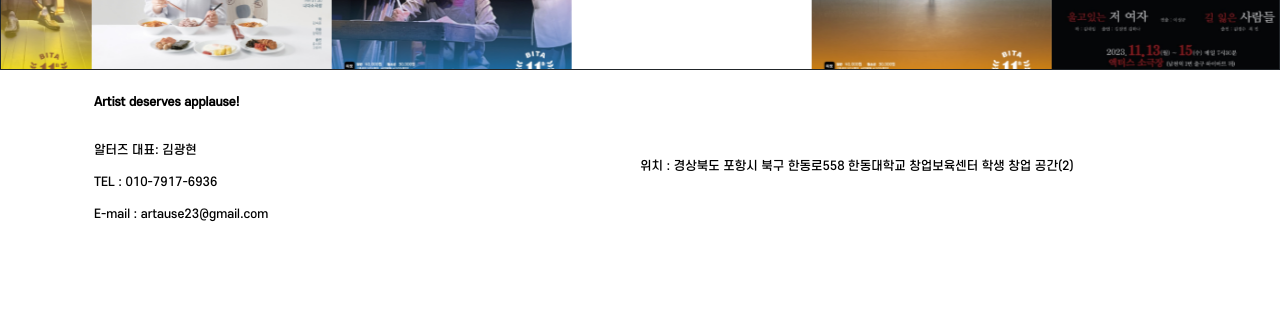
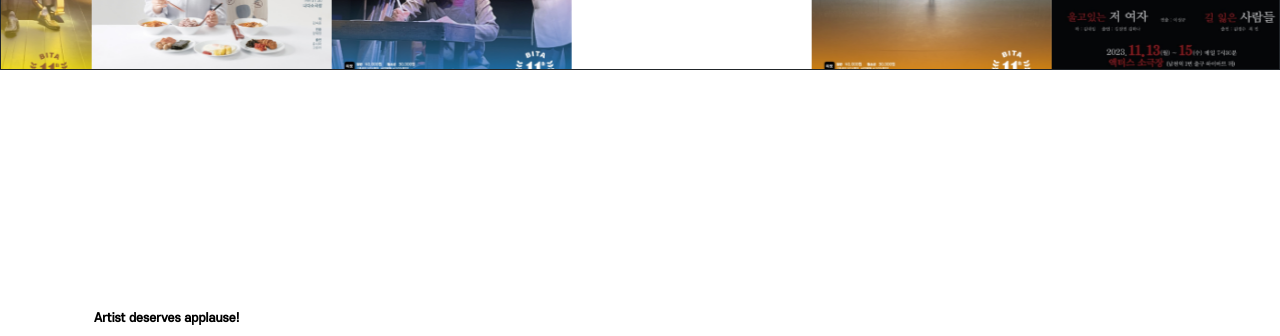
Before and after one commit to immanuelk1m/artause, a React (Create React App) app: page / in a window 1280 px wide. Shown: the part 750-1086 px from the top of the page. Before the commit the page ends 1036 px from the top, so only its background shows below. Built offline with nearby package versions, Linux system fonts and the light colour scheme.

Commit message:
update footer location

```diff
--- a/src/App.css
+++ b/src/App.css
@@ -1,3 +1,4 @@
+
 .App {
   text-align: center;
 }
--- a/src/App.js
+++ b/src/App.js
@@ -22,7 +22,8 @@ function App() {
     const imageNumbers = Array.from({ length: 10 }, (_, i) => i + 1);
 
     return (
-        <div>
+        <div className='wrapper'>
+
                 <Header />
 
                 <main className="container mx-auto my-10 p-4">
--- a/src/Footer.css
+++ b/src/Footer.css
@@ -2,7 +2,9 @@
 @import 'tailwindcss/components';
 @import 'tailwindcss/utilities';
 
-.social-icon {
-    height: 40px; /* adjust this value as needed */
-    width: auto; /* maintain aspect ratio */
-  }
+
+footer
+{
+  position : relative;
+  transform : translateY(100%);
+}
```
Lines whose indentation alone changed are shown as unchanged.
